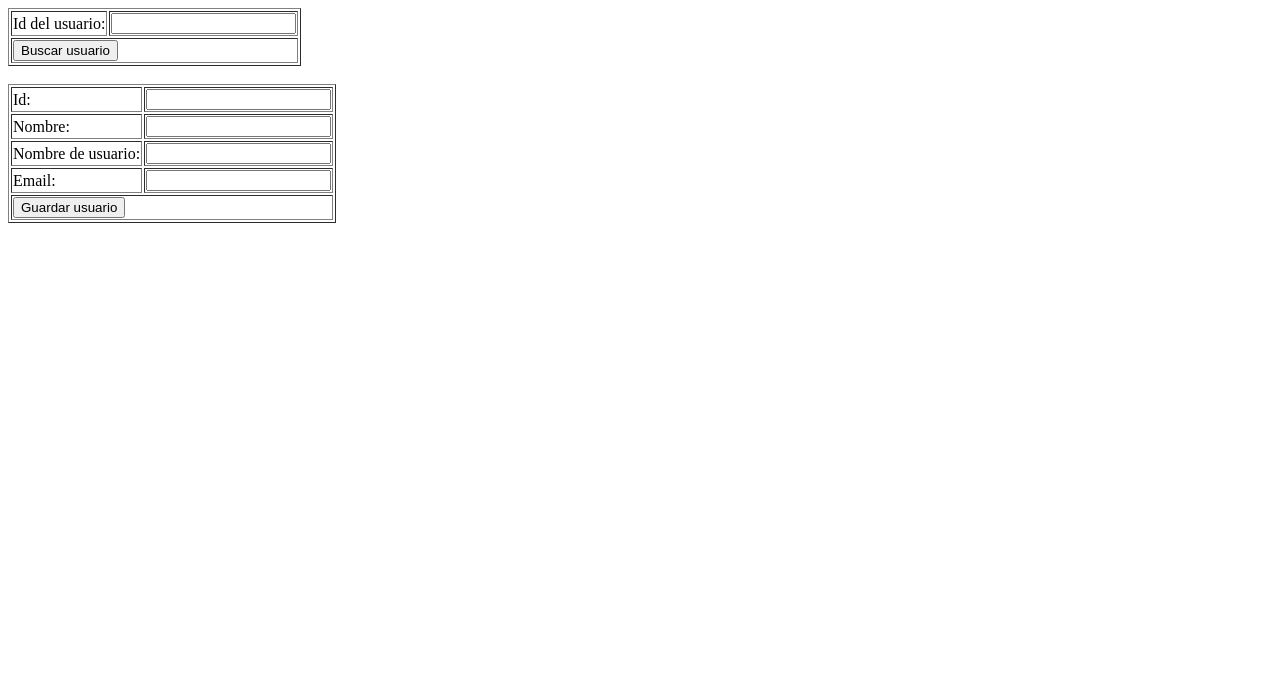
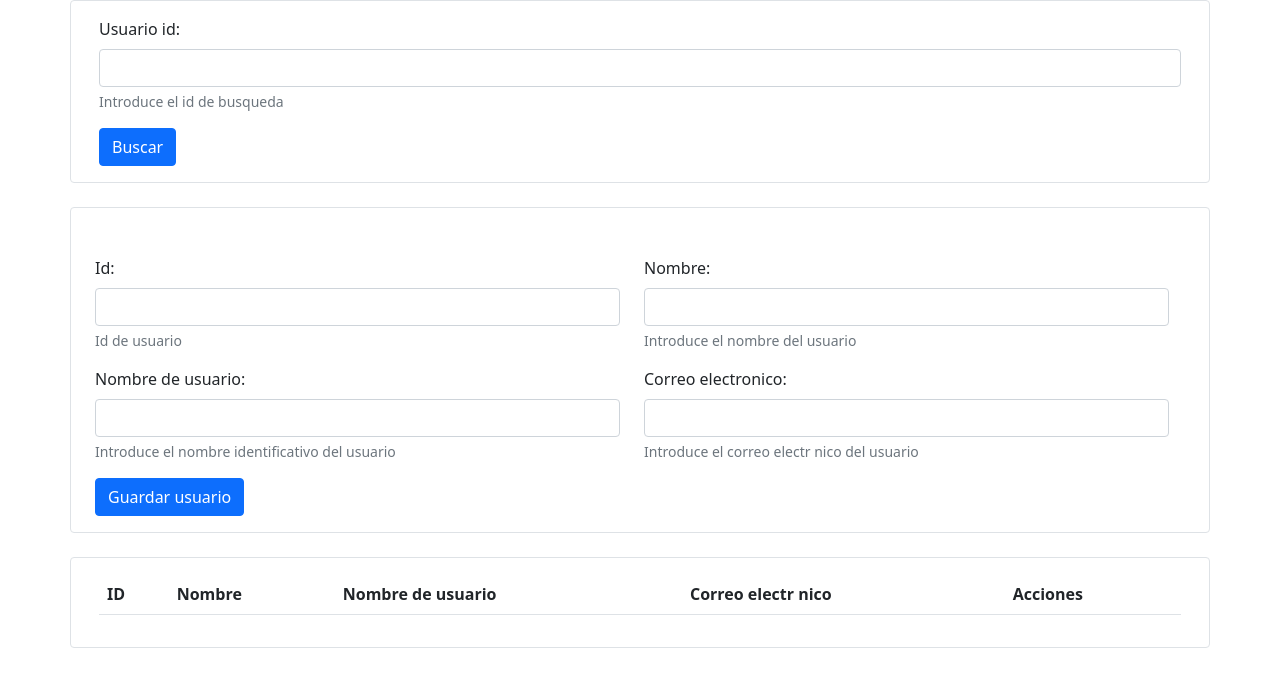
Before and after one commit to trejuca/CursoJavascriptFundamentals, a plain HTML site: page Ejercicios/Proyecto/index.html in a window 1280 px wide. Drawn offline with nearby package versions, Linux system fonts and the light colour scheme.

Commit message:
Version final del proyecto

```diff
--- a/Ejercicios/Proyecto/index.html
+++ b/Ejercicios/Proyecto/index.html
@@ -1,103 +1,142 @@
 <!DOCTYPE html>
 <html>
 <head>
-	<meta charset="ISO-8859-1">
-	<title>Insert title here</title>
+<meta charset="ISO-8859-1">
+<title>Alta de usuarios</title>
+<script type="text/javascript" src="index.js"></script>
+<script type="text/javascript" src="tabla.js"></script>
+
+<script type="text/javascript">
+	document.addEventListener("DOMContentLoaded", inicializarAplicacion)
+</script>
+
+<link
+	href="https://cdn.jsdelivr.net/npm/bootstrap@5.0.2/dist/css/bootstrap.min.css"
+	rel="stylesheet"
+	integrity="sha384-EVSTQN3/azprG1Anm3QDgpJLIm9Nao0Yz1ztcQTwFspd3yD65VohhpuuCOmLASjC"
+	crossorigin="anonymous">
+
+<script
+	src="https://cdn.jsdelivr.net/npm/bootstrap@5.0.2/dist/js/bootstrap.bundle.min.js"
+	integrity="sha384-MrcW6ZMFYlzcLA8Nl+NtUVF0sA7MsXsP1UyJoMp4YLEuNSfAP+JcXn/tWtIaxVXM"
+	crossorigin="anonymous"></script>
+
 
 </head>
 <body>
-	<table border="1">
-		<tr>
-			<td>
-				<label>Id del usuario: </label>
-			</td>
-			<td>
-				<input type="text" id="busqueda" name="busqueda"/>
-			</td>
-		</tr>
-		<tr>
-			<td colspan="2">
-				<input
-					type="button"
-					id="buscar"
-					value="Buscar usuario"
-					onclick="buscarUsuario()">
-			</td>
-		</tr>
-	</table><br/>
+	<div class="container">
+		<div class="row border p-3 rounded">
+			<div class="col-12">
+				<div class="mb-3">
+					<label for="" class="form-label">Usuario id:</label> <input
+						type="text" class="form-control" id="busqueda"
+						aria-describedby="idHelp">
+					<div id="idHelp" class="form-text">Introduce el id de
+						busqueda</div>
+				</div>
+				<div class="col-12">
+					<button id="buscar-usuario" class="btn btn-primary"
+						onclick="leerUsuarioId()">Buscar</button>
+				</div>
+			</div>
+		</div>
 
-	<table border="1">
-		<tr>
-			<td>
-				<label>Id: </label>
-			</td>
-			<td>
-				<input
-					type="text"
-					id="id"
-					name="id"
-					class="usuario-form"
-					data-column-name="Id"/>
-			</td>
-		</tr>
-		<tr>
-			<td>
-				<label>Nombre: </label>
-			</td>
-			<td>
-				<input
-					type="text"
-					id="name"
-					name="name"
-					class="usuario-form"
-					data-column-name="Nombre"/>
-			</td>
-		</tr>
-		<tr>
-			<td>
-				<label>Nombre de usuario: </label>
-			</td>
-			<td>
-				<input
-					type="text"
-					id="username"
-					name="username"
-					class="usuario-form"
-					data-column-name="Nombre de usuario"/>
-			</td>
-		</tr>
-		<tr>
-			<td>
-				<label>Email: </label>
-			</td>
-			<td>
-				<input
-					type="text"
-					id="email"
-					name="email"
-					class="usuario-form"
-					data-column-name="Email"/>
-				<input
-					type="hidden"
-					id="acciones"
-					class="usuario-form"
-					data-column-name="Acciones"/>
-			</td>
-		</tr>
-		<tr>
-			<td colspan="2">
-				<input
-					type="button"
-					id="buscar"
-					value="Guardar usuario"
-					onclick="guardarUsuario()"></button>
-			</td>
-		</tr>
-	</table>
-	<div id="tabla-div">
+		<br />
+		<div class="row border p-3 rounded">
+			<form class="row g-3 needs-validation" novalidate>
+				<div id="user-form">
+					<div class="row">
+						<div class="col-6">
+							<div class="mb-3">
+								<label for="nombre" class="form-label">Id:</label>
+								<input
+									type="text" class="form-control user-form" id="id"
+									aria-describedby="id" data-nombre-columna="ID" required>
+								<div id="id" class="form-text">Id de usuario</div>
+								<div class="invalid-feedback">
+									Por favor, ingrese el ID de usuario
+								</div>
+							</div>
+						</div>
+						<div class="col-6">
+							<div class="mb-3">
+								<label for="nombre" class="form-label">Nombre:</label> <input
+									type="text" class="form-control user-form" id="name"
+									aria-describedby="nombreId" data-nombre-columna="Nombre"
+									required>
+								<div id="nombreId" class="form-text">
+									Introduce el nombre del usuario
+								</div>
+								<div class="invalid-feedback">
+									Por favor ingrese el nombre fisico del usuario
+								</div>
+							</div>
+						</div>
+					</div>
+					<div class="row">
+						<div class="col-6">
+							<div class="mb-3">
+								<label for="nombre" class="form-label">Nombre de
+									usuario:</label>
+								<input type="text" class="form-control user-form"
+									name="username" id="username" aria-describedby="idd"
+									data-nombre-columna="Nombre de usuario" required>
+								<div id="nombreId" class="form-text">
+									Introduce el nombre identificativo del usuario
+								</div>
+								<div class="invalid-feedback">
+									Por favor ingrese el nombre de usuario
+								</div>
+							</div>
+						</div>
+						<div class="col-6">
+							<div class="mb-3">
+								<label for="nombre" class="form-label">Correo
+									electronico:</label>
+								<input type="text" class="form-control user-form"
+									id="email" name="email" aria-describedby="nombreId"
+									data-nombre-columna="Correo electr nico" required>
+								<div id="nombreId" class="form-text">
+									Introduce el correo electr nico del usuario
+								</div>
+								<div class="invalid-feedback">
+									Por favor ingrese el correo electr nico del usuario
+								</div>
+								<input type="hidden" name="acciones" id="acciones"
+									class="user-form" data-nombre-columna="Acciones" />
+							</div>
+						</div>
+					</div>
+					<div class="row">
+						<div class="col-12">
+							<button
+								id="guadar-usuario"
+								class="btn btn-primary"
+								type="button"
+								onclick="guardarUsuario()">
+									Guardar usuario
+							</button>
+						</div>
+					</div>
 
+				</div>
+			</form>
+		</div>
+		<br />
+		<div class="row border p-3 rounded">
+			<div id="div-resultados"></div>
+		</div>
 	</div>
-	<script type="text/javascript" src="index.js"></script>
-	<script type="text/javascript" src="tabla.js"></script>
+
 </body>
+
+
+
+
+
+
+
+
+
+
 </html>
--- a/Ejercicios/Proyecto/index.js
+++ b/Ejercicios/Proyecto/index.js
@@ -1,71 +1,83 @@
 
-const API = "https://jsonplaceholder.typicode.com"
-const API_USER = "users"
-const API_COMMENT = "/comment"
+// Constante para el tipo de api a aconsultar
+const API = "users"
+// URL de la api a consultare
+const URL = `https://jsonplaceholder.typicode.com/${API}`
 
 /**
-	Buscar usuario
+
  */
- const buscarUsuario = async () => {
-
-	const id = document.querySelector("#busqueda").value
+const consultarUsuario = async (id) => {
 
 	try {
-		const usuario = await fetch(`${API}/${API_USER}/${id}`)
+		const usuario = await fetch(`${URL}/${id}`)
 
-		if(!usuario.ok) {
-			throw new Error("No se encontro el usuario")
+		if (!usuario.ok) {
+			throw new Error(`No se encontro el usuario con el id: ${id}`)
 		}
-
 		const usuarioJson = await usuario.json()
 		cargarUsuario(usuarioJson)
-	} catch(error) {
+
+	} catch (error) {
 		alert(error)
 	}
 }
 
-/**
-	Funcion para distribuir los datos del objeto
-	en el formulario
- */
+const leerUsuarioId = () => {
+	const usuarioId = document.querySelector("#busqueda").value
+	consultarUsuario(usuarioId)
+}
+
 const cargarUsuario = (usuario) => {
-
-	Object.keys(usuario).forEach(function(llave) {
-
+	Object.keys(usuario).forEach(llave => {
 		let nodo = document.querySelector(`#${llave}`)
 
 		if (nodo !== null) {
 			nodo.value = usuario[llave]
 		}
-
 	})
 }
 
-/**
-	Funcion que recupera la informacion del formulario
-	y la almacena en un nuevo objeto
- */
+const guardarUsuario = () => {
+
+	const {usuario} = construirUsuario()
+	console.log(usuario)
+	localStorage.setItem(usuario.id, JSON.stringify(usuario))
+	//tablaComponente.actualizarTabla(usuario)
+	tablaComponente.destruirTabla(tablaComponente.tabla)
+	inicializarAplicacion()
+}
+
+const inicializarAplicacion = () => {
+
+	const {nombresColumnas} = construirUsuario()
+	console.log("inicia")
+	tablaComponente.construirTabla("tabla-resultados", nombresColumnas)
+
+	// Verificar si hay registros existentes en el localstorage
+//	for (let index = 0; index < localStorage.length; index++) {
+//		const usuario = JSON.parse(localStorage.getItem(localStorage.key(index)))
+//		tablaComponente.actualizarTabla(usuario)
+//	}
+	Object.keys(localStorage).forEach((valor) => {
+		const usuario = JSON.parse(localStorage.getItem(valor))
+		tablaComponente.actualizarTabla(usuario)
+	})
+
+}
+
 const construirUsuario = () => {
 
 	const usuario = {}
 	const nombresColumnas = {}
 
-	document.querySelectorAll(".usuario-form").forEach(nodo => {
+	document.querySelectorAll(".user-form").forEach(nodo => {
 		usuario[nodo.id] = nodo.value
-		nombresColumnas[nodo.id] = nodo.dataset.columnName
+		//nombresColumnas[nodo.value] = nodo.dataset.nombreColumna
+		//nombresColumnas[nodo.value] = nodo.dataset['nombreColumna']
+		nombresColumnas[nodo.id] = nodo.getAttribute("data-nombre-columna")
 		nodo.value = ""
 	})
 
-	return { usuario, nombresColumnas }
+	return {usuario, nombresColumnas}
 }
-
-/**
-	Funcion que guardar un objeto usuario en localstorage
- */
-const guardarUsuario = () => {
-
-	const {usuario, nombresColumnas } = construirUsuario()
-	localStorage.setItem(usuario.id, JSON.stringify(usuario))
-	tablaComponent.construirTabla("tabla-usuarios", nombresColumnas)
-	tablaComponent.actualizarTabla(usuario)
-}
--- a/Ejercicios/Proyecto/tabla.js
+++ b/Ejercicios/Proyecto/tabla.js
@@ -1,34 +1,45 @@
-const DIV_TABLE_CONTAINER = "tabla-div"
 
-let tablaComponent = {
+
+const tablaComponente = {
 	tabla: null,
 	columnas: {},
-	construirTabla: function(id, nombreColumnas) {
+	destruirTabla: function(table) {
 
+		if (table) {
+			table.remove()
+		}
+	},
+	construirTabla: function(id, nombresColumnas) {
+		console.log("entra a construir")
 		let tablaTemp = document.getElementById(id)
 
 		if (!tablaTemp) {
 			this.tabla = document.createElement("table")
-			this.tabla.border = 1
 			this.tabla.id = id
-			this.columnas = nombreColumnas
+			this.columnas = nombresColumnas
+			this.tabla.setAttribute("class","table  table-hover")
+
+			const encabezado = this.tabla.createTHead().insertRow()
+
+			Object.keys(nombresColumnas).forEach(function(key, index) {
+				encabezado.insertCell(index).innerHTML = `<b>${nombresColumnas[key]}</b>`
+			})
+
+			document.getElementById("div-resultados").appendChild(this.tabla)
 		}
-
-		const encabezado = this.tabla.createTHead().insertRow()
-
-		Object.keys(nombreColumnas).forEach((valor, index) => {
-			encabezado.insertCell(index).innerHTML = `<b>${nombreColumnas[valor]}</b>`
-		})
-		//encabezado.insertCell(Object.keys(nombreColumnas).length).innerHTML = "Acciones"
-		document.getElementById(DIV_TABLE_CONTAINER).appendChild(this.tabla)
 	},
 	construirFila: function() {
+
+		if (Object.keys(this.columnas).length === 0) {
+			console.log("El objeto columnas esta vacio")
+			return {};
+		}
 
 		const fila = this.tabla.insertRow()
 		const celdas = {}
 
-		Object.keys(this.columnas).forEach((elemento, index) => {
-				celdas[elemento] = fila.insertCell(index)
+		Object.keys(this.columnas).forEach(function(elemento, index) {
+			celdas[elemento] = fila.insertCell(index)
 		})
 
 		return { fila, celdas }
@@ -37,26 +48,28 @@ let tablaComponent = {
 
 		const datosTabla = this.construirFila()
 
-		Object.keys(datosTabla.celdas).forEach((nodo) => {
-			datosTabla.celdas[nodo].innerHTML = datos[nodo]
+		Object.keys(datosTabla.celdas).forEach(function(elemento, index) {
+			datosTabla.celdas[elemento].innerHTML = datos[elemento]
 		})
 
-		datosTabla.celdas['acciones'].appendChild(function() {
-			// Crear los links
-			const linkEliminar = document.createElement("a")
-			const linkActualizar = document.createElement("a")
-			// Agregarles texto
+		datosTabla.celdas['acciones'].appendChild(function(tabla) {
+
+			const linkEliminar = document.createElement('a')
+			const linkActualizar = document.createElement('a')
+
 			linkEliminar.innerText = "Eliminar"
-			linkActualizar.innerText = "Actualizar"
-			// Setear atributos de href
-			linkEliminar.href = "#"
-			linkActualizar.setAttribute("href", "#")
-			// Registrar eventos
-			linkEliminar.addEventListener("click", function() {
+			linkEliminar.setAttribute("href", "")
+			linkEliminar.addEventListener("click", function(e) {
+				e.preventDefault()
 				localStorage.removeItem(datos.id)
+				tablaComponente.destruirTabla(tabla)
+				inicializarAplicacion()
 			})
 
-			linkActualizar.addEventListener("click", function() {
+			linkActualizar.innerText = "Actualizar"
+			linkActualizar.setAttribute("href", "")
+			linkActualizar.addEventListener("click", function(e) {
+				e.preventDefault()
 				cargarUsuario(datos)
 			})
 
@@ -65,12 +78,6 @@ let tablaComponent = {
 			div.appendChild(linkActualizar)
 
 			return div
-		}())
-	},
-
-
-
-
-
-
+		}(this.tabla))
+	}
 }
```
Also changed, not shown: Ejercicios/Proyecto/bootstrap.html (added, +17 -0 lines), Ejercicios/Proyecto/validation.js (added, +21 -0 lines).
